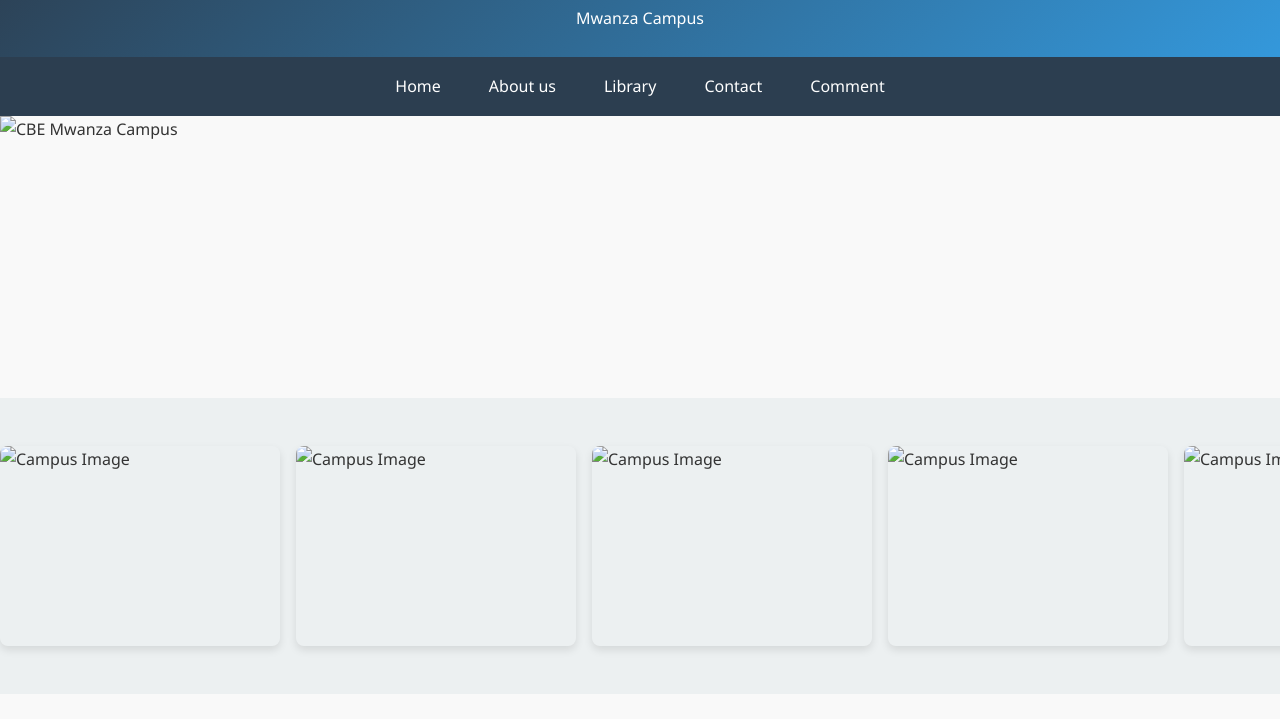
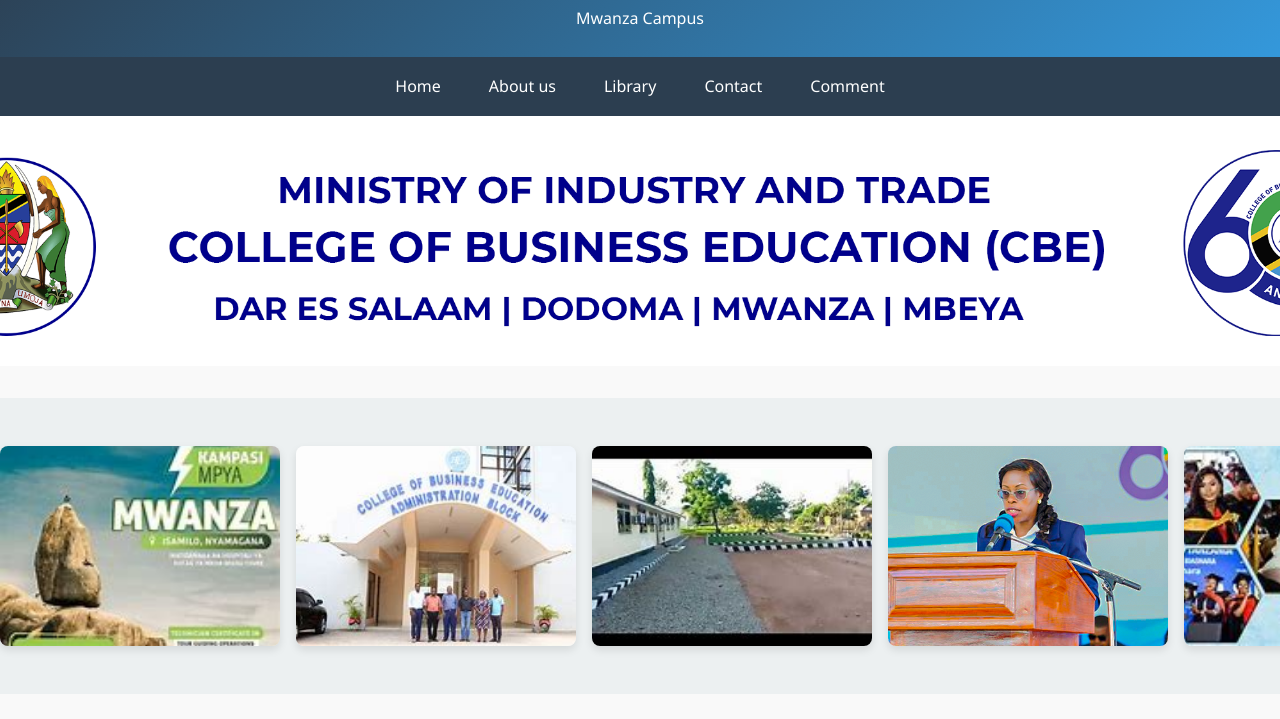
Before and after one commit to saut129/jovin, a plain HTML site: page About.html in a window 1280 px wide. Shown: the part 81-800 px from the top of the page. Drawn offline with Linux system fonts and the light colour scheme.

Commit message:
Update About.html

```diff
--- a/About.html
+++ b/About.html
@@ -304,25 +304,25 @@
     </nav>
 
     <div class="hero-banner">
-        <img src="image/ALL.png" alt="CBE Mwanza Campus">
+        <img src="ALL.png" alt="CBE Mwanza Campus">
     </div>
 
     <div class="gallery">
         <div class="gallery-container">
             <div class="gallery-item">
-                <img src="image/a5.jpg" alt="Campus Image">
+                <img src="a5.jpg" alt="Campus Image">
             </div>
             <div class="gallery-item">
-                <img src="image/a4.jpg" alt="Campus Image">
+                <img src="a4.jpg" alt="Campus Image">
             </div>
             <div class="gallery-item">
-                <img src="image/a3.jpg" alt="Campus Image">
+                <img src="a3.jpg" alt="Campus Image">
             </div>
             <div class="gallery-item">
-                <img src="image/a1.png" alt="Campus Image">
+                <img src="a1.png" alt="Campus Image">
             </div>
             <div class="gallery-item">
-                <img src="image/a2.jpg" alt="Campus Image">
+                <img src="a2.jpg" alt="Campus Image">
             </div>
         </div>
     </div>
@@ -330,7 +330,7 @@
     <div class="main-container">
         <main class="about-content">
             <h1>About CBE Mwanza Campus</h1>
-            <img src="image/about2.jpeg" alt="CBE Guidelines" class="about-image">
+            <img src="about2.jpeg" alt="CBE Guidelines" class="about-image">
 
             <p>The College of Business Education (CBE) provides quality education to prepare students for both government and private sector employment. Our Mwanza campus offers an excellent learning environment with modern buildings and facilities as shown in the pictures throughout this site.</p>
 
```
